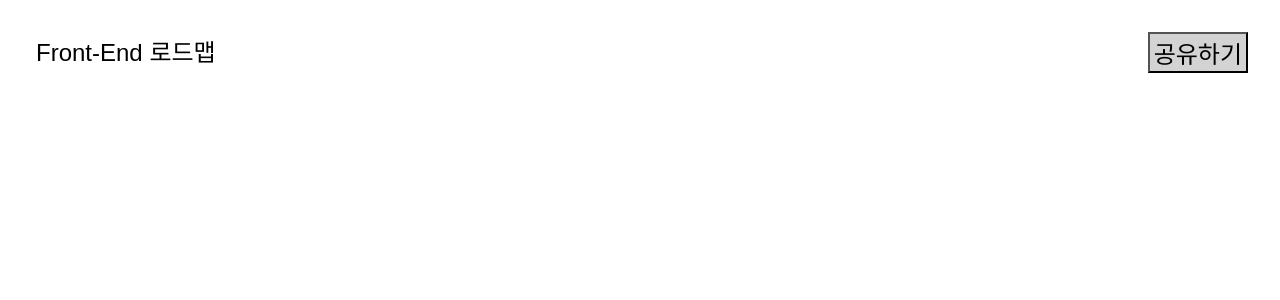
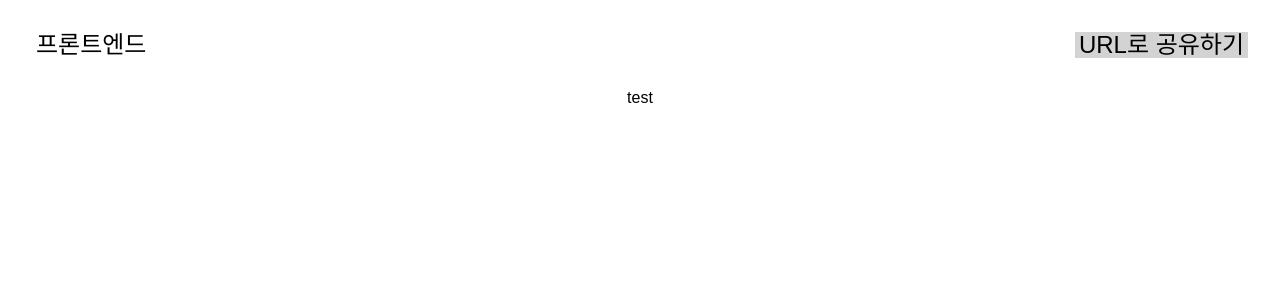
Before and after one commit to googlesprint-12th-roadmap/roadmap-front, a React (Vite) app: page /view in a window 1280 px wide. Shown: the top 300 px of the page. Built offline with nearby package versions, Linux system fonts and the light colour scheme.

Commit message:
feature : generateTestData

```diff
--- a/src/__test__/fakeRoadmapData.js
+++ b/src/__test__/fakeRoadmapData.js
@@ -1,9 +1,10 @@
-const { faker } = require('@faker-js/faker');
+import { faker } from '@faker-js/faker';
 
 /**
  * @type {(type?:import('../types.d').NodeType,id?:number)=>import('../types.d').Node}
  * */
-const fakeRoadmapData = (type, id) => {
+export const fakeRoadmapData = (type, id) => {
+  console.log(Date.now());
   const data = {
     id: id ?? Date.now(),
     url: faker.internet.url(),
@@ -17,6 +18,7 @@ const fakeRoadmapData = (type, id) => {
     children: [],
     parent: 0,
   };
+  console.log(data);
   return data;
 };
 
@@ -51,7 +53,21 @@ export const testRoadmapData = () => {
   const main1_2_2_sub2 = fakeRoadmapData('sub');
   const main1_2_2_sub3 = fakeRoadmapData('sub');
   setNodeChildren(main1_2_2, main1_2_2_sub1, main1_2_2_sub2, main1_2_2_sub3);
-  const list = /**@type {import('../types.d').Node[]} */ ([rootNode]);
+  const list = [
+    rootNode,
+    rootNode_sub1,
+    rootNode_sub2,
+    main1_1,
+    main1_1_sub1,
+    main1_1_sub2,
+    main1_1_sub3,
+    main1_2,
+    main1_2_2,
+    main1_2_2_sub1,
+    main1_2_2_sub2,
+    main1_2_2_sub3,
+    main1_3,
+  ];
   return {
     rootId: 1,
     list,
--- a/src/pages/result/Roadmap.jsx
+++ b/src/pages/result/Roadmap.jsx
@@ -1,5 +1,10 @@
 import React from 'react';
+import RoadmapContainer from './RoadmapContainer';
 
 export default function RoadMap() {
-  return <></>;
+  return (
+    <>
+      <RoadmapContainer />
+    </>
+  );
 }
--- a/src/pages/result/RoadmapContainer.jsx
+++ b/src/pages/result/RoadmapContainer.jsx
@@ -1,7 +1,10 @@
-const { default: React } = require('react');
-const { testRoadmapData } = require('../../__test__/fakeRoadmapData');
+import React from 'react';
+import { testRoadmapData } from '../../__test__/fakeRoadmapData';
 
 const RoadmapContainer = () => {
   const data = testRoadmapData();
-  return <></>;
+  console.log(data);
+  return <>test</>;
 };
+
+export default RoadmapContainer;
--- a/src/pages/result/index.jsx
+++ b/src/pages/result/index.jsx
@@ -6,6 +6,7 @@ import {
   HeaderTitle,
   Wrapper,
 } from './index.style';
+import RoadMap from './Roadmap';
 import text from './text.json';
 const Result = () => {
   return (
@@ -15,7 +16,7 @@ const Result = () => {
         <HeaderButton>{text['header.button.share']}</HeaderButton>
       </Header>
       <Content>
-
+        <RoadMap />
       </Content>
     </Wrapper>
   );
--- a/src/pages/result/index.style.jsx
+++ b/src/pages/result/index.style.jsx
@@ -19,7 +19,7 @@ export const HeaderTitle = styled.h1`
   padding: 1px 4px;
   font-size: 1.5rem;
 `;
-export const HeaderButton = styled.button`
+export const HeaderButton = styled.a`
   box-sizing: border-box;
   font-size: 1.5rem;
   padding: 1px 4px;
--- a/src/pages/result/text.json
+++ b/src/pages/result/text.json
@@ -1,4 +1,5 @@
 {
-  "header.button.share": "공유하기",
-  "header.title": "Front-End 로드맵"
+  "header.button.share": "URL로 공유하기",
+  "header.title": "프론트엔드",
+  "header.title.small": "로드맵"
 }
```
Also changed, not shown: src/pages/result/util.js (added).
